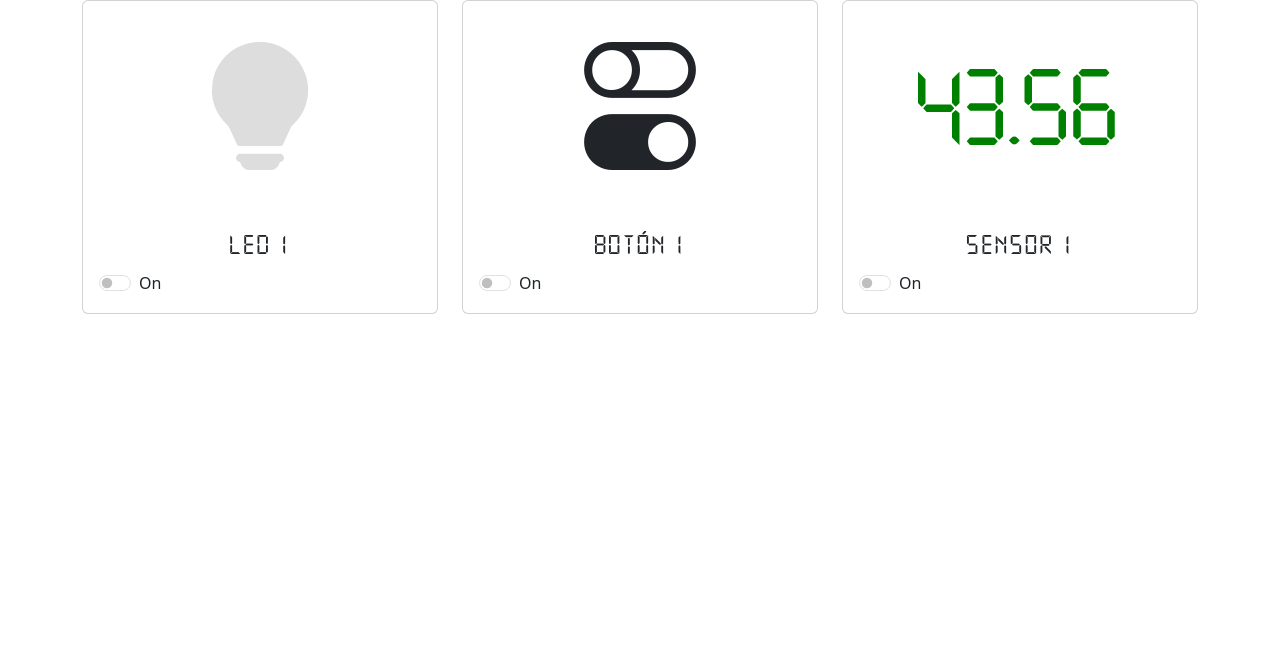
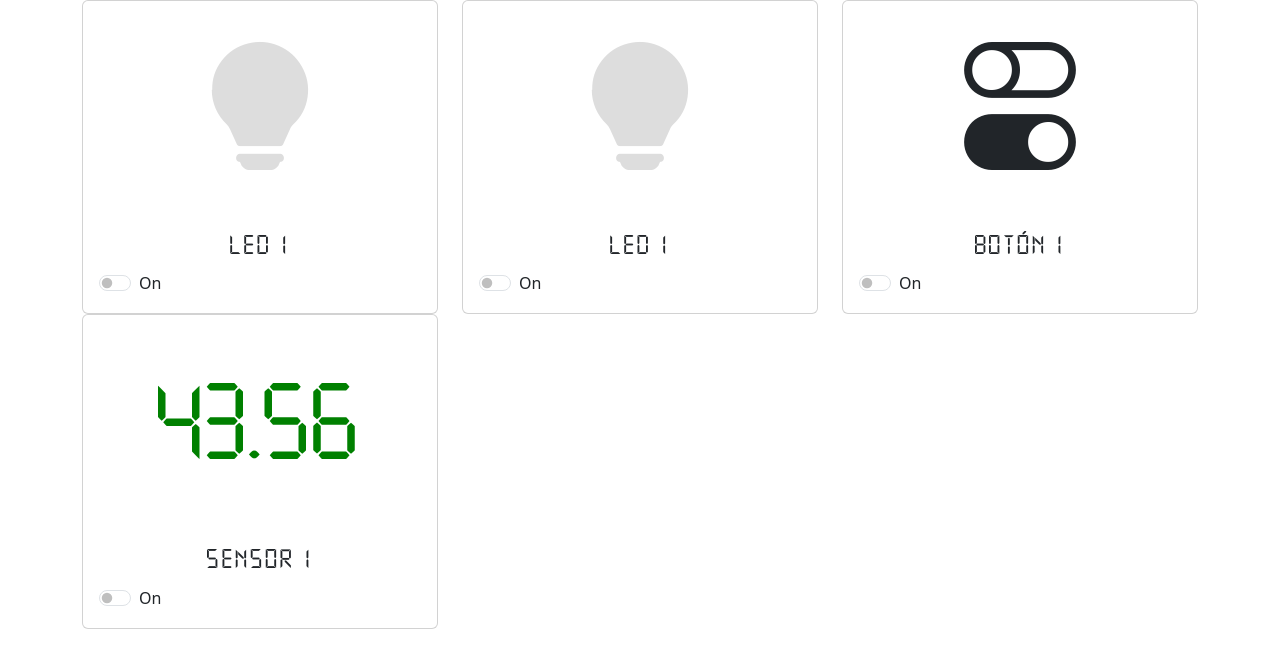
Before and after one commit to jalmx/curso_cnad, a Flask app: template src/templates/index.jinja in a window 1280 px wide. Shown: the part 56-724 px from the top of the page. Run offline with Flask 3, Linux system fonts and the light colour scheme; the template is opened without the code that fills it, so the values that code supplies are empty; parts of the project's set-up code (start-up, migrations or seed data) failed here and were passed over.

Commit message:
fix: module for connection basic

```diff
--- a/setup.py
+++ b/setup.py
@@ -10,14 +10,11 @@ setup(
         'pyFirmata2==2.5.0',
         'setuptools==70.3.0',
     ],
-    scripts=[
-        'src',
-    ],
     packages=[
         'src',
         'src.helpers',
         'src.model',
         'src.hardware',
     ],
-    package_dir={"": "src"},
+
 )
--- a/src/model/__init__.py
+++ b/src/model/__init__.py
@@ -1,3 +1,4 @@
 from .Dao import *
 from .model import *
 from .controller import *
+from . import *
--- a/src/model/model.py
+++ b/src/model/model.py
@@ -1,10 +1,10 @@
 from peewee import *
 from datetime import datetime
 from dotenv import dotenv_values
+from src.config import path_env
 
-name_db = config = dotenv_values("../.env").get("DATABASE")
+name_db = dotenv_values(path_env).get("DATABASE")
 
-print(f"dir db: {name_db}")
 
 db = SqliteDatabase(
     name_db,
--- a/src/server.py
+++ b/src/server.py
@@ -10,14 +10,15 @@ app = Flask(__name__)
 def home():
     helper = HelperServer()
     if request.method == "GET":
+        key = request.args.get("key")
+        value = request.args.get("value")
 
-        if request.args.get("key"):
-            key = request.args.get("key")
-            value = request.args.get("value")
+        if key and value:
             print(f"value to insert => key:{key} - value= {value}")
             helper.insert_data(
                 {"key": request.args.get("key"), "value": request.args.get("value")}
             )
+
     data = helper.get_data()
     return render_template("index.jinja", data={"data": data})
 
--- a/src/templates/index.jinja
+++ b/src/templates/index.jinja
@@ -39,6 +39,47 @@
   </nav>
   <main class="container">
     <div class="row row-cols-1 row-cols-md-3">
+
+
+      {% if data %}
+
+        {% for element in data %}
+
+            <div class="col">
+              <div class="card">
+                <div class="card-img-top text-center py-2">
+                  <i class="bi bi-lightbulb-fill icon-size off"></i>
+                </div>
+                <div class="card-body">
+                  <h5 class="card-title text-center digit size2">Led 1</h5>
+                  <div class="form-check form-switch">
+                    <input class="form-check-input" type="checkbox" role="switch" id="flexSwitchCheckDefault">
+                    <label class="form-check-label" for="flexSwitchCheckDefault">On</label>
+                  </div>
+                </div>
+              </div>
+            </div>
+
+        {% endfor %}
+
+      {% endif %}
+
+      <div class="col">
+        <div class="card">
+          <div class="card-img-top text-center py-2">
+            <i class="bi bi-lightbulb-fill icon-size off"></i>
+          </div>
+          <div class="card-body">
+            <h5 class="card-title text-center digit size2">Led 1</h5>
+            <div class="form-check form-switch">
+              <input class="form-check-input" type="checkbox" role="switch" id="flexSwitchCheckDefault">
+              <label class="form-check-label" for="flexSwitchCheckDefault">On</label>
+            </div>
+          </div>
+        </div>
+      </div>
+
+
       <div class="col">
         <div class="card">
           <div class="card-img-top text-center py-2">
```
Also changed, not shown: init_env.py (+20 -5 lines), test/test_hardware.py (+1 -1 lines), Readme.md, 1 other file.
